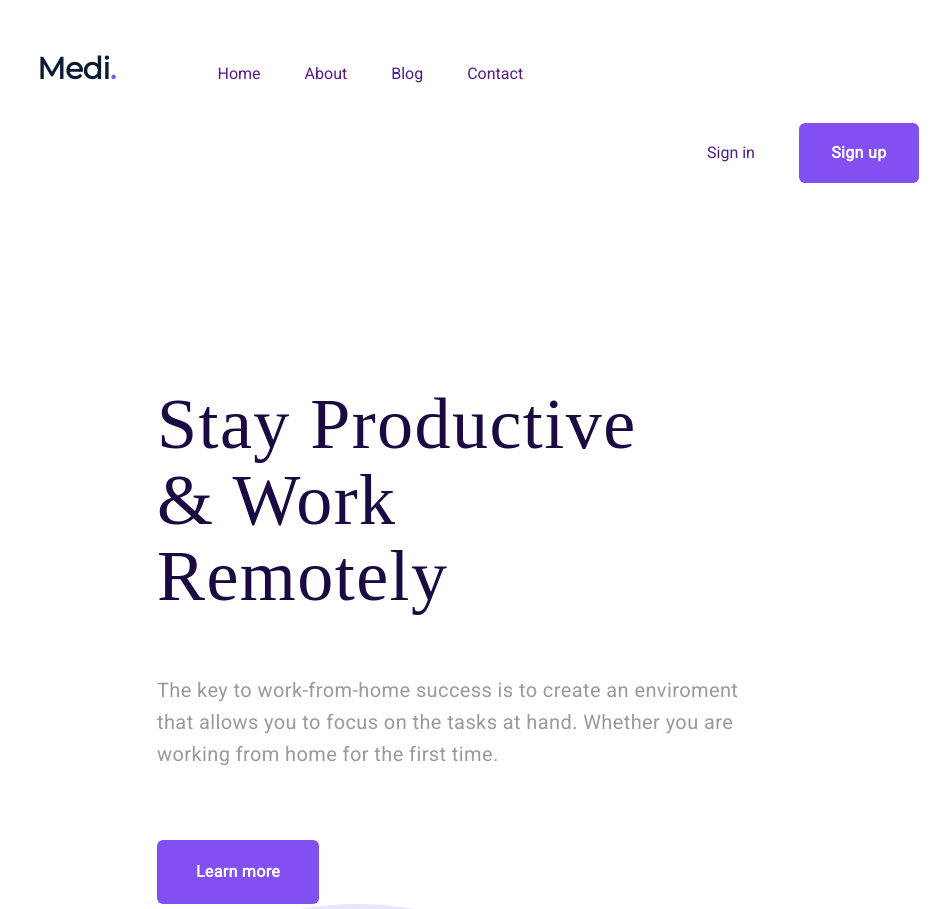
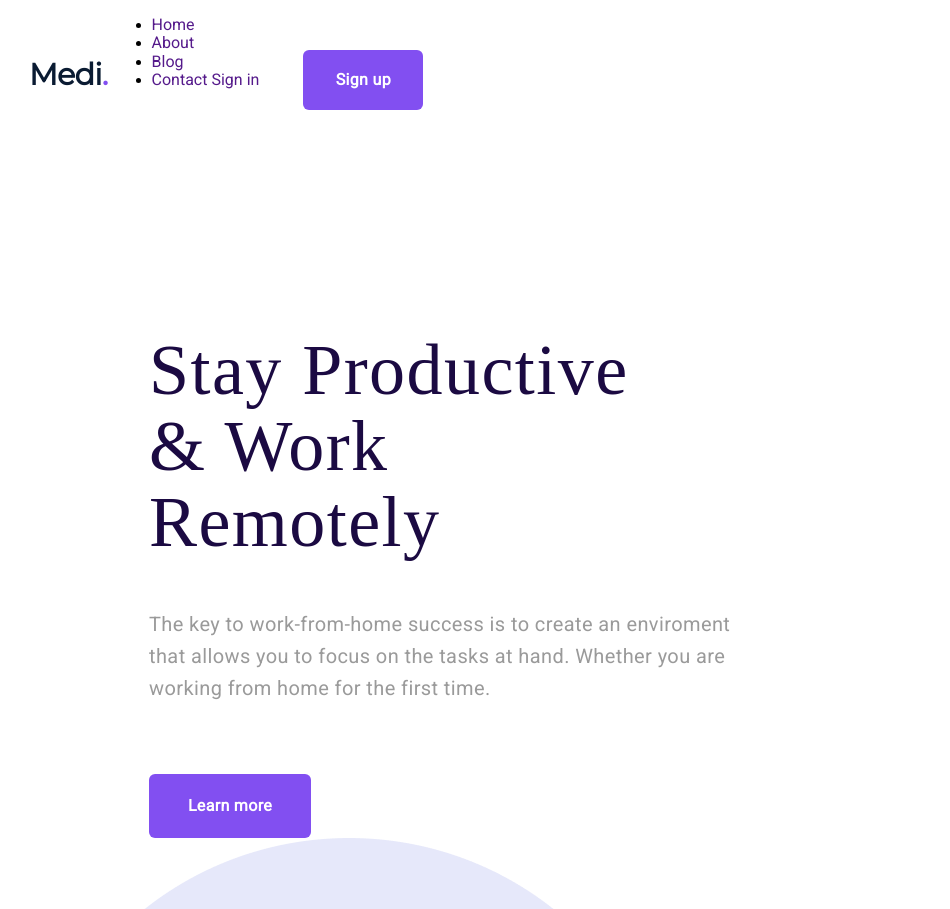
Before and after one commit to idamari-thall/figma-test, a plain HTML site: page index.html in a window 1280 px wide. Shown: the top 909 px of the page, without its empty margins (51-1001 px from the left). Drawn offline with Linux system fonts and the light colour scheme; a web font is replaced by a local one.

Commit message:
a in ul and normalize css

```diff
--- a/index.html
+++ b/index.html
@@ -1,11 +1,14 @@
 <!DOCTYPE html>
 <html lang="en">
+
+<body>
 
     <head>
         <meta charset="UTF-8">
         <meta http-equiv="X-UA-Compatible" content="IE=edge">
         <meta name="viewport" content="width=device-width, initial-scale=1.0">
         <title>Medi</title>
+        <link rel="stylesheet" href="styles/normalize.css">
         <link href="https://fonts.googleapis.com/css2?family=Montserrat&family=Ramaraja&family=Roboto&display=swap"
             rel="stylesheet">
         <link rel="stylesheet" href="styles/index.css">
@@ -13,10 +16,12 @@
     <header>
         <h3 class="logo">Medi<span class="logo-dot">.</span></h3>
         <nav>
-        <a href="" class="link-home">Home</a>
-        <a href="" class="link-about">About</a>
-        <a href="" class="link-blog">Blog</a>
-        <a href="" class="link-contact">Contact</a>
+            <ul>
+                <li><a href="" class="link-home">Home</a></li>
+                <li><a href="" class="link-about">About</a></li>
+                <li><a href="" class="link-blog">Blog</a></li>
+                <li><a href="" class="link-contact">Contact</a></li>
+            </ul>
         </nav>
         <section class="signing">
             <a href="" class="header-signin">Sign in</a>
@@ -40,3 +45,6 @@
             <img src="images/waves.png" alt="Small blue waves" class="waves-img">
         </section>
     </main>
+</body>
+
+</html>
--- a/styles/index.css
+++ b/styles/index.css
@@ -22,24 +22,12 @@ section,
     display: inline-block;
 }
 
-.link-home {
-    margin-left: 98px;
-}
-
-.link-about,
-.link-blog,
-.link-contact {
-    margin-left: 40px;
-}
-
 a {
     font-family: 'Roboto', sans-serif;
     text-decoration: none;
 }
 
-.header-signin {
-    margin-left: 750px;
-}
+
 
 .header-btn {
     margin-left: 40px;
```
Lines whose indentation alone changed are shown as unchanged.
